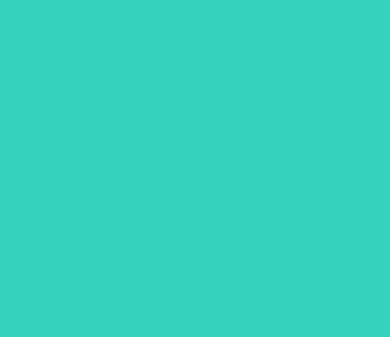
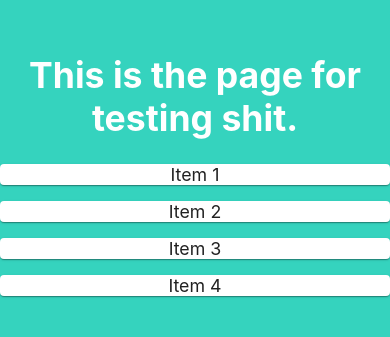
Before and after one commit to amanda-forrester/gratitude-app, a React (Create React App) app in the folder frontend/: page /test in a window 390 px wide. Before the commit this address had no page. Shown: the part 259-596 px from the top of the page. Built offline with nearby package versions, Linux system fonts and the light colour scheme.

Commit message:
Add test page with example of a material-ui Grid as a way to make put the UI elements in a responsive container.

```diff
--- a/frontend/src/App.js
+++ b/frontend/src/App.js
@@ -1,6 +1,7 @@
 import './App.css';
 import LoginPage from './Routes/LoginPage';
 import SuccessPage from './Routes/SuccessPage';
+import TestPage from './Routes/TestPage';
 import { BrowserRouter, Routes , Route } from 'react-router-dom';
 const frontendUrl = 'https://gratitude-app.onrender.com/';
 
@@ -12,6 +13,7 @@ function App() {
             <Routes>
               <Route path="/" element={ <LoginPage /> } />
               <Route path="/success" element={ <SuccessPage />} />
+              <Route path="/test" element={ <TestPage />} />
             </Routes>
           </BrowserRouter>
         </header>
--- /dev/null
+++ b/frontend/src/Routes/TestPage.js
@@ -0,0 +1,36 @@
+import React from 'react';
+import Grid from '@mui/material/Unstable_Grid2';
+import Paper from '@mui/material/Paper';
+
+function TestPage() {
+    return (
+        <div>
+            <h1>This is the page for testing shit.</h1>
+            <Grid container spacing={2}>
+              <Grid xs={12} sm={6} md={8}>
+                <Paper>
+                  Item 1
+                </Paper>
+              </Grid>
+              <Grid xs={12} sm={6} md={4}>
+                <Paper>
+                  Item 2
+                </Paper>
+              </Grid>
+              <Grid xs={12} sm={6} md={4}>
+                <Paper>
+                  Item 3
+                </Paper>
+              </Grid>
+              <Grid xs={12} sm={6} md={8}>
+                <Paper>
+                  Item 4
+                </Paper>
+              </Grid>
+            </Grid>
+        </div>
+    )
+}
+
+
+export default TestPage
```
